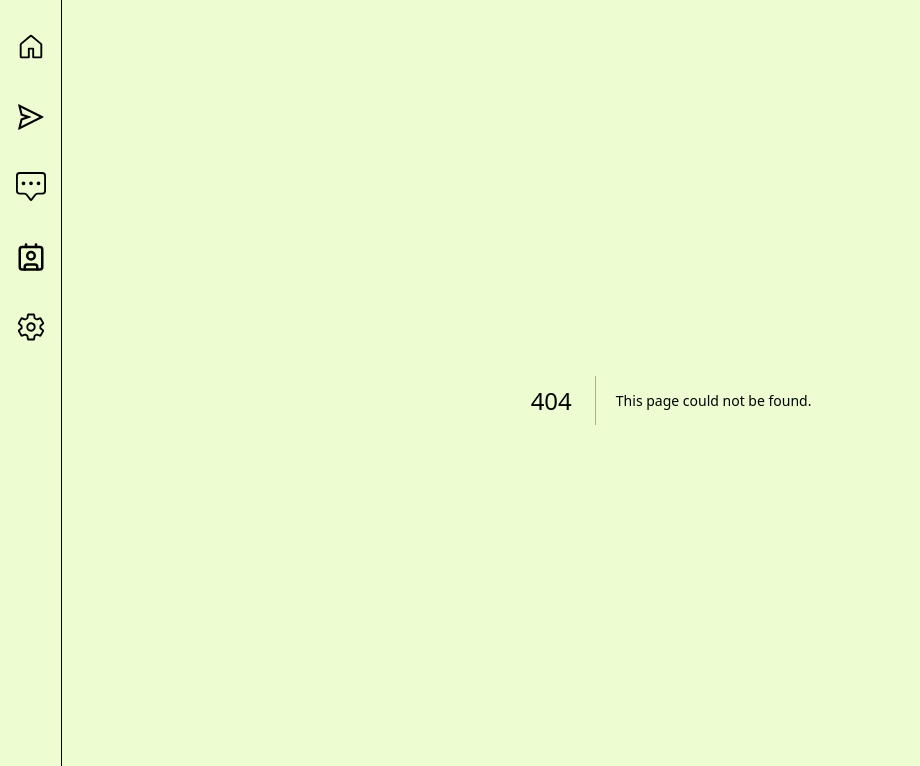
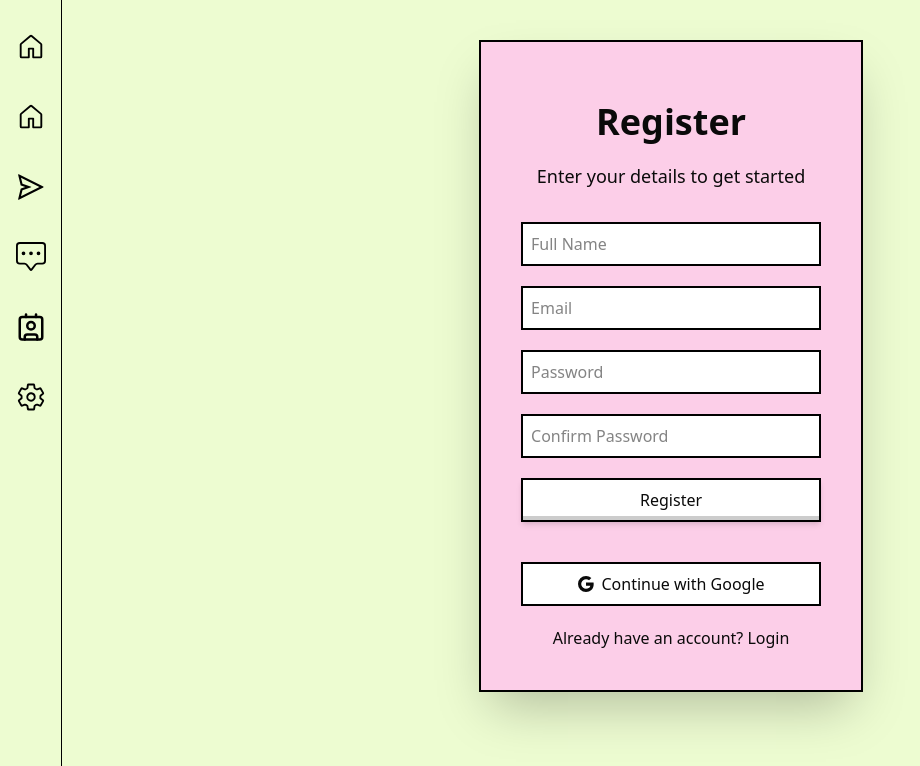
Before and after one commit to t-vaibhav/sit, a Next.js app: page /auth/register in a window 1280 px wide. Before the commit this address had no page. Shown: the top 766 px of the page, without its empty margins (0-920 px from the left). Built offline with nearby package versions, Linux system fonts and the light colour scheme; a web font is replaced by a local one.

Commit message:
basic FE

```diff
--- /dev/null
+++ b/app/auth/login/page.tsx
@@ -0,0 +1,68 @@
+import Heading from "@/components/Heading";
+import PastelButton from "@/components/PastelButton";
+import { Input } from "@/components/ui/input";
+import Link from "next/link";
+import React from "react";
+import { BsGithub, BsGoogle } from "react-icons/bs";
+
+export default function page() {
+    return (
+        <div className="p-10 flex items-center justify-center">
+            <div className=" w-[30vw] bg-pink-200 p-10 h-full border-2 border-black shadow-2xl">
+                <Heading
+                    message="Login"
+                    className="text-4xl font-extrabold text-center py-5"
+                />
+                <p className="text-lg text-center mb-8">
+                    Access you account to get started!
+                </p>
+                <div className="space-y-5 text-base w-full mb-10">
+                    <input
+                        className="w-full bg-white   focus:outline-none shadow-none border-2 border-black p-2 rounded-none"
+                        type="text"
+                        name=""
+                        id=""
+                        placeholder="Email"
+                    />
+                    <input
+                        className="w-full bg-white focus:outline-none shadow-none border-2 border-black p-2 rounded-none"
+                        type="text"
+                        name=""
+                        id=""
+                        placeholder="Password"
+                    />
+                    <PastelButton
+                        message="Login"
+                        className="w-full text-center bg-white border-2"
+                        wfull
+                    />
+                </div>
+                <div className="space-y-5">
+                    <div className="h-full bg-white w-full cursor-pointer border-2 border-black px-4 py-2  flex items-center text-base justify-center space-x-2 ">
+                        <BsGoogle />
+                        <p>Login with Google</p>
+                    </div>
+
+                    <div className="h-full w-full bg-white cursor-pointer border-2 border-black px-4 py-2  flex items-center text-base justify-center space-x-2">
+                        <BsGithub />
+                        <p>Login with Github</p>
+                    </div>
+                    <div className="text-center space-y-3">
+                        <p className="hover:underline cursor-pointer">
+                            Forgot your Password?
+                        </p>
+                        <p>
+                            Don't have an account?{" "}
+                            <Link
+                                href={"auth//register"}
+                                className="hover:underline cursor-pointer"
+                            >
+                                Register
+                            </Link>
+                        </p>
+                    </div>
+                </div>
+            </div>
+        </div>
+    );
+}
--- /dev/null
+++ b/app/auth/register/page.tsx
@@ -0,0 +1,79 @@
+import Heading from "@/components/Heading";
+import PastelButton from "@/components/PastelButton";
+import { Input } from "@/components/ui/input";
+import Link from "next/link";
+import React from "react";
+import { BsGithub, BsGoogle } from "react-icons/bs";
+
+export default function page() {
+    return (
+        <div className="p-10 flex items-center justify-center">
+            <div className=" w-[30vw] bg-pink-200 p-10 h-full border-2 border-black shadow-2xl">
+                <Heading
+                    message="Register"
+                    className="text-4xl font-extrabold text-center py-5"
+                />
+                <p className="text-lg text-center mb-8">
+                    Enter your details to get started
+                </p>
+                <div className="space-y-5 text-base w-full mb-10">
+                    <input
+                        className="w-full bg-white   focus:outline-none shadow-none border-2 border-black p-2 rounded-none"
+                        type="text"
+                        name=""
+                        id=""
+                        placeholder="Full Name"
+                    />
+                    <input
+                        className="w-full bg-white   focus:outline-none shadow-none border-2 border-black p-2 rounded-none"
+                        type="text"
+                        name=""
+                        id=""
+                        placeholder="Email"
+                    />
+                    <input
+                        className="w-full bg-white focus:outline-none shadow-none border-2 border-black p-2 rounded-none"
+                        type="text"
+                        name=""
+                        id=""
+                        placeholder="Password"
+                    />
+                    <input
+                        className="w-full bg-white focus:outline-none shadow-none border-2 border-black p-2 rounded-none"
+                        type="text"
+                        name=""
+                        id=""
+                        placeholder="Confirm Password"
+                    />
+                    <PastelButton
+                        message="Register"
+                        className="w-full text-center bg-white border-2"
+                        wfull
+                    />
+                </div>
+                <div className="space-y-5">
+                    <div className="h-full bg-white w-full cursor-pointer border-2 border-black px-4 py-2  flex items-center text-base justify-center space-x-2 ">
+                        <BsGoogle />
+                        <p>Continue with Google</p>
+                    </div>
+
+                    {/* <div className="h-full w-full bg-white cursor-pointer border-2 border-black px-4 py-2  flex items-center text-base justify-center space-x-2">
+                        <BsGithub />
+                        <p>Login with Github</p>
+                    </div> */}
+                    <div className="text-center space-y-3">
+                        <p>
+                            Already have an account?{" "}
+                            <Link
+                                href={"/auth/login"}
+                                className="hover:underline cursor-pointer"
+                            >
+                                Login
+                            </Link>
+                        </p>
+                    </div>
+                </div>
+            </div>
+        </div>
+    );
+}
--- /dev/null
+++ b/app/home/page.tsx
@@ -0,0 +1,53 @@
+import CTACards from "@/components/CTACards";
+import { Manrope } from "next/font/google";
+import PastelButton from "@/components/PastelButton";
+import Heading from "@/components/Heading";
+
+const manrope = Manrope({
+    subsets: ["latin"],
+    variable: "--font-manrope",
+});
+
+export default function Home() {
+    return (
+        <div className="p-6">
+            <div
+                className={` ${manrope.variable} bg-[#EDFCD1] heading text-lg  grid grid-cols-2 gap-10`}
+            >
+                <div className="py-20 px-10">
+                    <Heading message="Hey! Vaibhav" className="text-lg py-2" />
+                    <Heading
+                        message="Start sending now"
+                        className=" font-semibold heading text-5xl py-4 "
+                    />
+                </div>
+                <div className="flex items-center h-full justify-center">
+                    Lorem ipsum dolor sit amet consectetur adipisicing elit. Vel
+                    sit cumque, possimus nisi facilis consequatur laudantium
+                    accusantium sapiente molestiae corporis, aperiam voluptatum
+                    inventore tenetur ex qui
+                </div>
+            </div>
+            <div className=" h-full grid grid-cols-3 gap-10 px-5">
+                <CTACards
+                    src="/user.png"
+                    title="To yourself"
+                    content="Send files, docs or messages to yourself"
+                />
+                <CTACards
+                    src="/friends.png"
+                    title="To number"
+                    content="Send files, docs or messages to any number"
+                />
+                <CTACards
+                    src="/favourite.png"
+                    title="To your favourites"
+                    content="Start sending to your favourite contacts   "
+                />
+            </div>
+            <div className="px-5 pt-20 ">
+                <PastelButton message="Check History" />
+            </div>
+        </div>
+    );
+}
--- a/app/page.tsx
+++ b/app/page.tsx
@@ -187,7 +187,7 @@ export default function Home() {
                     </div>
                 </div>
             </div>
-            <div className="h-8 mt-32 bg-[#FCD1EF] border-t-2 border-t-black flex justify-between items-center px-16">
+            <div className="h-8 mt-32 bg-[#F] border-t-2 border-t-black flex justify-between items-center px-16">
                 <div>Designed and Developed by Vaibhav tiwari</div>
                 <div className="flex space-x-5">
                     <BsLinkedin />
--- a/components/PastelButton.tsx
+++ b/components/PastelButton.tsx
@@ -4,23 +4,25 @@ interface PastelButtonProps {
     message?: string; // Made optional since sometimes we only pass children
     className?: string;
     children?: ReactNode;
+    wfull?: boolean;
     onClick?: () => void; // Added onClick prop
 }
 
 export default function PastelButton({
     message,
+    wfull,
     className = "",
     children,
     onClick,
 }: PastelButtonProps) {
     return (
-        <button className="bg-black py-0">
+        <button className={`bg-black py-0 ${wfull ? "w-full" : ""}`}>
             <div
                 onClick={onClick} // Now supports click event
                 className={`
                 ${className}
-                bg-pink-300 h-full w-full cursor-pointer border border-black px-4 py-2 shadow-md relative flex items-center gap-2 hover:-translate-y-1 hover:-translate-x-1 ease-in-out duration-200
-                ${children ? "justify-center" : ""}
+                bg-pink-300 h-full w-full cursor-pointer border border-black px-2 py-2 shadow-md relative flex items-center text-base hover:-translate-y-1 hover:-translate-x-1 ease-in-out duration-200
+                ${children ? "justify-center" : "justify-center"}
                 `}
             >
                 {message}
--- a/components/Sidebar.tsx
+++ b/components/Sidebar.tsx
@@ -11,13 +11,16 @@ import { IoSettingsOutline } from "react-icons/io5";
 
 export default function Sidebar() {
     const pathname = usePathname(); // Get current path
-    console.log("Current Path:", pathname);
+    // console.log("Current Path:", pathname);
 
-    if (pathname === "/") return null; // Ensure Sidebar does not appear on "/"
+    // if (pathname === "/") return null; // Ensure Sidebar does not appear on "/"
 
     return (
         <div className="w-[5vw] py-8 p-3 flex flex-col items-center space-y-10 text-black border-black border-r">
             <Link href="/">
+                <GoHome className="text-3xl cursor-pointer" />
+            </Link>
+            <Link href="/home">
                 <GoHome className="text-3xl cursor-pointer" />
             </Link>
             <Link href="/send">
--- a/components/StepsCards.tsx
+++ b/components/StepsCards.tsx
@@ -35,7 +35,7 @@ export default function StepsCards({
                 />
                 <Heading
                     message={heading}
-                    className="text-start text-2xl mt-0"
+                    className="text-start text-2xl mt-"
                 />
                 <p className="pt-5 text-lg">{content}</p>
             </div>
```
